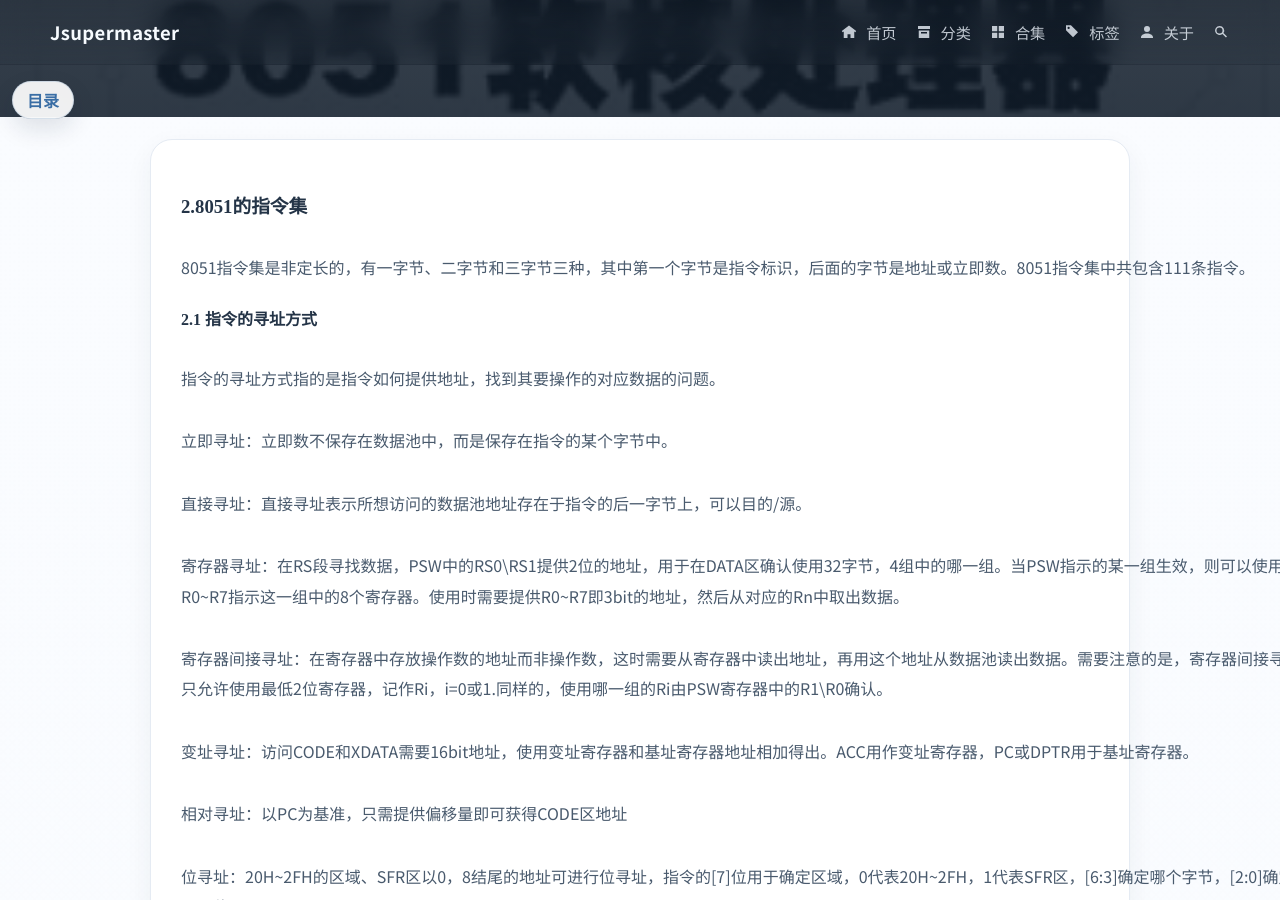
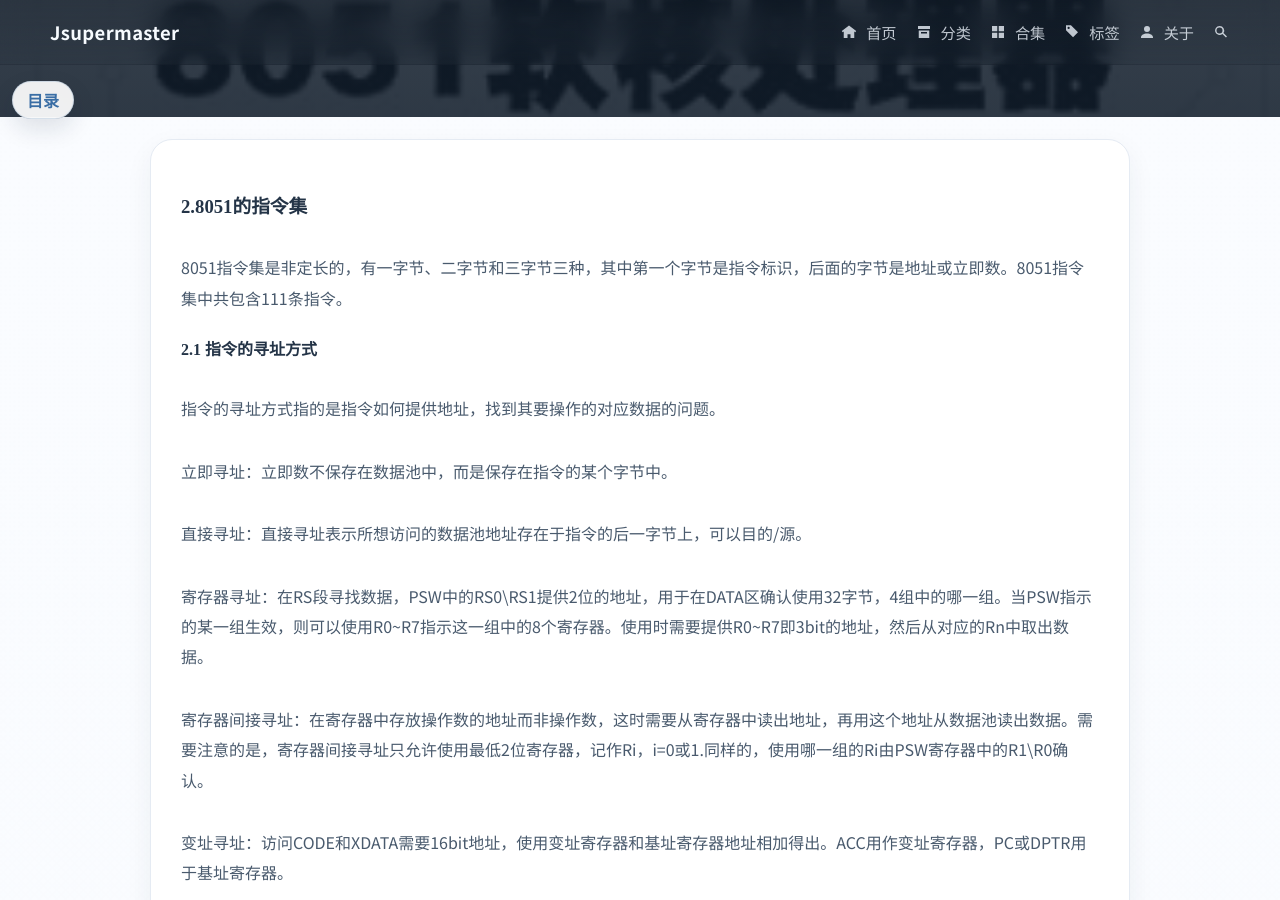
Before and after one commit to Jsupermaster/Jsupermaster.github.io, a Jekyll site: the page built from _posts/2025-01-06-fpga-8051-softcore-ch2-instruction-set.md, in a window 1280 px wide and 900 px high, scrolled down 585 px. Built offline with Jekyll 4.4.1, drawn with Linux system fonts in a browser that asks for light colours; comment, search, counter and statistics services are not loaded.

Commit message:
update_260612_12

```diff
--- a/assets/styles.css
+++ b/assets/styles.css
@@ -1341,6 +1341,7 @@ img {
   max-width: 980px;
   margin: 0 auto;
   width: 100%;
+  min-width: 0;
 }
 
 .post-main-body {
@@ -1348,6 +1349,7 @@ img {
   border-radius: 22px;
   background: var(--surface);
   box-shadow: var(--shadow);
+  overflow: hidden;
 }
 
 .post-hero h1 {
@@ -1400,6 +1402,13 @@ img {
   display: grid;
   gap: 18px;
   margin-top: 18px;
+  min-width: 0;
+  width: 100%;
+}
+
+.post-content > * {
+  min-width: 0;
+  max-width: 100%;
 }
 
 .post-content h2,
@@ -1421,6 +1430,7 @@ img {
 
 .post-content table {
   width: 100%;
+  max-width: 100%;
   border-collapse: collapse;
   margin-top: 14px;
   overflow: hidden;
@@ -1453,6 +1463,7 @@ img {
 
 .post-content mjx-container {
   color: var(--text);
+  max-width: 100%;
 }
 
 .post-content mjx-container[display="true"] {
@@ -1477,10 +1488,13 @@ img {
   background: var(--primary-soft);
   color: #275784;
   font-family: Consolas, "Courier New", monospace;
+  word-break: break-word;
 }
 
 .post-content pre {
   margin: 0;
+  width: 100%;
+  max-width: 100%;
   overflow-x: auto;
   padding: 16px 18px;
   border-radius: 14px;
@@ -1491,17 +1505,40 @@ img {
 }
 
 .post-content pre code {
+  display: block;
+  width: max-content;
+  min-width: 100%;
   padding: 0;
   background: transparent;
   color: inherit;
+  word-break: normal;
+  white-space: pre;
 }
 
 .post-content .highlight {
   margin: 0;
+  width: 100%;
+  max-width: 100%;
+  min-width: 0;
+  overflow-x: auto;
 }
 
 .post-content .highlight pre {
   margin: 0;
+  min-width: 0;
+}
+
+.post-content p img,
+.post-content > img,
+.post-content li img,
+.post-content blockquote img {
+  width: auto;
+  max-width: 100%;
+  height: auto;
+  margin-top: 14px;
+  border: 1px solid var(--line);
+  border-radius: 14px;
+  background: #f4f7fb;
 }
 
 .post-content .highlight .c,
```
